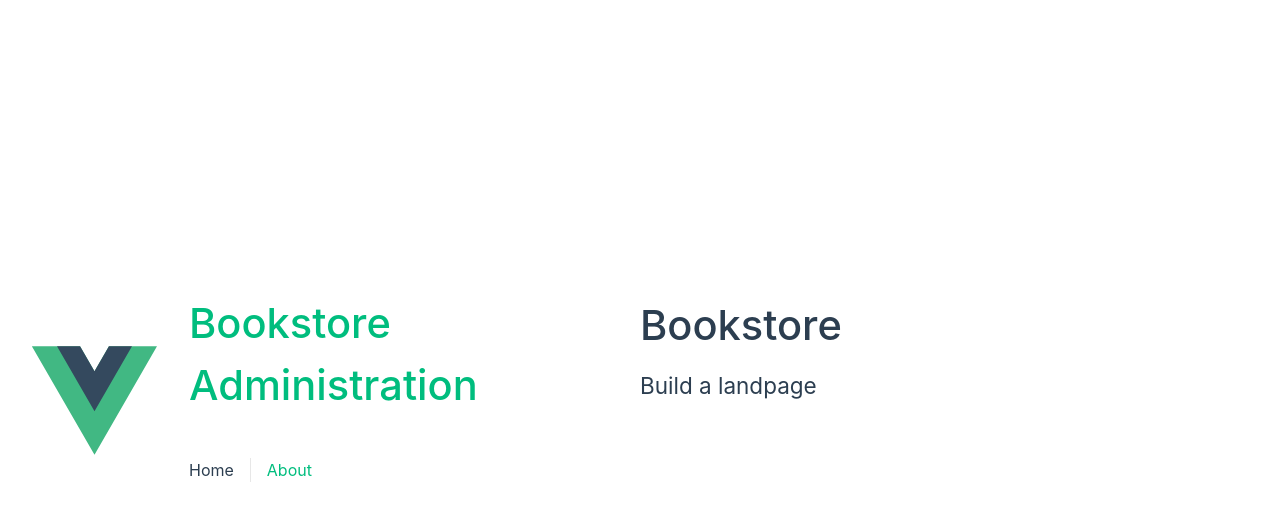
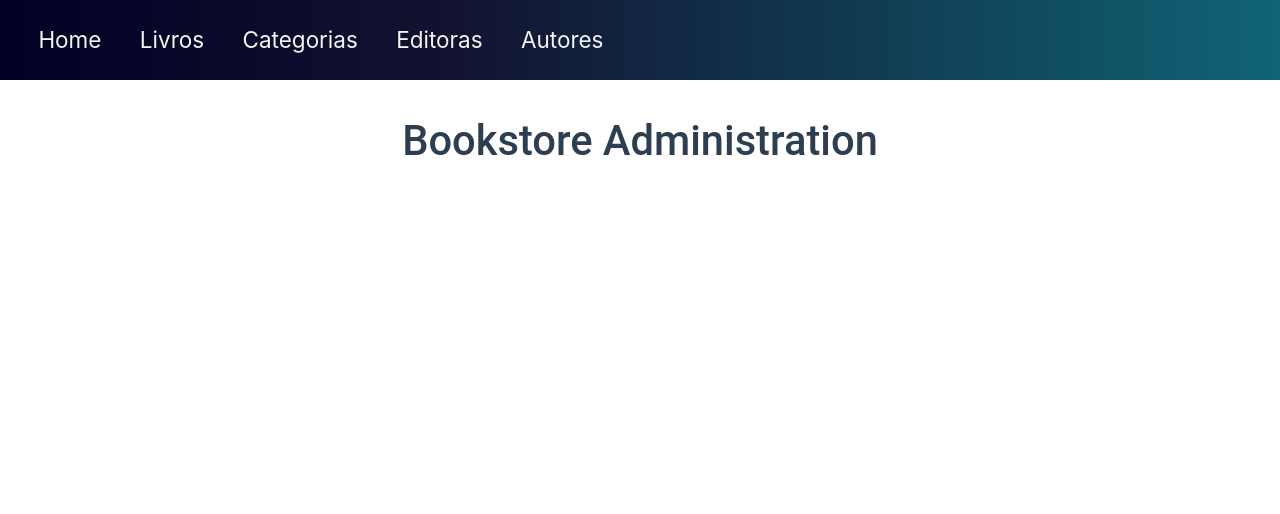
Before and after one commit to joaovtrsantos/vue-bookstore, a Vue app in the folder vue-bookstore-admin/: page / in a window 1280 px wide. Shown: the top 514 px of the page. Built offline with nearby package versions, Linux system fonts and the light colour scheme.

Commit message:
menu creation and access routes

```diff
--- a/vue-bookstore-admin/src/App.vue
+++ b/vue-bookstore-admin/src/App.vue
@@ -4,15 +4,21 @@ import { RouterLink, RouterView } from 'vue-router'
 
 <template>
   <header>
-    <img alt="Vue logo" class="logo" src="@/assets/logo.svg" width="125" height="125" />
-
-    <div class="wrapper">
-      <h1 class="green">Bookstore Administration</h1>
       <nav>
         <RouterLink to="/">Home</RouterLink>
-        <RouterLink to="/about">About</RouterLink>
       </nav>
-    </div>
+      <nav>
+        <RouterLink to="/book">Livros</RouterLink>
+      </nav>
+      <nav>
+        <RouterLink to="/category">Categorias</RouterLink>
+      </nav>
+      <nav>
+        <RouterLink to="/publisher">Editoras</RouterLink>
+      </nav>
+      <nav>
+        <RouterLink to="/author">Autores</RouterLink>
+      </nav>
   </header>
   <RouterView />
 
@@ -22,102 +28,24 @@ import { RouterLink, RouterView } from 'vue-router'
 @import '@/assets/base.css';
 
 #app {
-  max-width: 1280px;
-  margin: 0 auto;
-  padding: 2rem;
-
-  font-weight: normal;
+  height: 100vh;
 }
 
 header {
-  line-height: 1.5;
-  max-height: 100vh;
-}
-
-.logo {
-  display: block;
-  margin: 0 auto 2rem;
-}
-
-a,
-.green {
-  text-decoration: none;
-  color: hsla(160, 100%, 37%, 1);
-  transition: 0.4s;
-}
-
-@media (hover: hover) {
-  a:hover {
-    background-color: hsla(160, 100%, 37%, 0.2);
-  }
+  height: 10%;
+  background: rgb(2,0,36);
+  background: linear-gradient(90deg, rgba(2,0,36,1) 0%, rgba(18,18,48,1) 35%, rgba(16,100,117,1) 100%);
+  color: whitesmoke;
+  font-size: 1.5em;
+  display: flex;
+  align-items: center;
 }
 
 nav {
-  width: 100%;
-  font-size: 12px;
-  text-align: center;
-  margin-top: 2rem;
+  margin-left: 3%;
 }
 
-nav a.router-link-exact-active {
-  color: var(--color-text);
+a:hover {
+  color: rgba(16,100,117,1);
 }
-
-nav a.router-link-exact-active:hover {
-  background-color: transparent;
-}
-
-nav a {
-  display: inline-block;
-  padding: 0 1rem;
-  border-left: 1px solid var(--color-border);
-}
-
-nav a:first-of-type {
-  border: 0;
-}
-
-@media (min-width: 1024px) {
-  body {
-    display: flex;
-    place-items: center;
-  }
-
-  #app {
-    display: grid;
-    grid-template-columns: 1fr 1fr;
-    padding: 0 2rem;
-  }
-
-  header {
-    display: flex;
-    place-items: center;
-    padding-right: calc(var(--section-gap) / 2);
-  }
-
-  header .wrapper {
-    display: flex;
-    place-items: flex-start;
-    flex-wrap: wrap;
-  }
-
-  .logo {
-    margin: 0 2rem 0 0;
-  }
-
-  nav {
-    text-align: left;
-    margin-left: -1rem;
-    font-size: 1rem;
-
-    padding: 1rem 0;
-    margin-top: 1rem;
-  }
-}
-
-  h1 {
-    font-weight: 500;
-    font-size: 2.6rem;
-    top: -10px;
-  }
 </style>
--- a/vue-bookstore-admin/src/assets/base.css
+++ b/vue-bookstore-admin/src/assets/base.css
@@ -72,3 +72,16 @@ body {
   -webkit-font-smoothing: antialiased;
   -moz-osx-font-smoothing: grayscale;
 }
+
+a {
+  color: whitesmoke;
+  text-decoration: none;
+}
+
+/*import da fonte Roboto na linha 2 do presente arquivo*/
+main {
+  font-family: 'Roboto', sans-serif;
+  height: 100%;
+  width: 100%;
+  margin: 0;
+}
--- a/vue-bookstore-admin/src/router/index.js
+++ b/vue-bookstore-admin/src/router/index.js
@@ -12,10 +12,27 @@ const router = createRouter({
     {
       path: '/about',
       name: 'about',
-      // route level code-splitting
-      // this generates a separate chunk (About.[hash].js) for this route
-      // which is lazy-loaded when the route is visited.
       component: () => import('../views/AboutView.vue')
+    },
+    {
+      path: '/category',
+      name: 'category',
+      component: () => import('../views/CategoryView.vue')
+    },
+    {
+      path: '/publisher',
+      name: 'publisher',
+      component: () => import('../views/PublisherView.vue')
+    },
+    {
+      path: '/author',
+      name: 'author',
+      component: () => import('../views/AuthorView.vue')
+    },
+    {
+      path: '/book',
+      name: 'book',
+      component: () => import('../views/BookView.vue')
     }
   ]
 })
--- /dev/null
+++ b/vue-bookstore-admin/src/views/AuthorView.vue
@@ -0,0 +1,15 @@
+<template>
+  <div class="author">
+    <h1>This is an author page</h1>
+  </div>
+</template>
+
+<style>
+@media (min-width: 1024px) {
+  .author {
+    min-height: 100vh;
+    display: flex;
+    align-items: center;
+  }
+}
+</style>
--- /dev/null
+++ b/vue-bookstore-admin/src/views/BookView.vue
@@ -0,0 +1,15 @@
+<template>
+  <div class="book">
+    <h1>This is an book page</h1>
+  </div>
+</template>
+
+<style>
+@media (min-width: 1024px) {
+  .book {
+    min-height: 100vh;
+    display: flex;
+    align-items: center;
+  }
+}
+</style>
--- /dev/null
+++ b/vue-bookstore-admin/src/views/CategoryView.vue
@@ -0,0 +1,15 @@
+<template>
+  <div class="category">
+    <h1>This is an category page</h1>
+  </div>
+</template>
+
+<style>
+@media (min-width: 1024px) {
+  .category {
+    min-height: 100vh;
+    display: flex;
+    align-items: center;
+  }
+}
+</style>
--- a/vue-bookstore-admin/src/views/HomeView.vue
+++ b/vue-bookstore-admin/src/views/HomeView.vue
@@ -1,10 +1,18 @@
 <script setup>
-import TheWelcome from '@/components/TheWelcome.vue'
 </script>
 
 <template>
   <main>
-    <h1>Bookstore</h1>
-    <h2>Build a landpage</h2>
+    <h1>Bookstore Administration</h1>
   </main>
 </template>
+<style>
+
+  h1 {
+      font-weight: 500;
+      font-size: 2.6rem;
+      top: -10px;
+      margin-top: 3%;
+      text-align: center;
+    }
+</style>
--- /dev/null
+++ b/vue-bookstore-admin/src/views/PublisherView.vue
@@ -0,0 +1,15 @@
+<template>
+  <div class="publisher">
+    <h1>This is an publisher page</h1>
+  </div>
+</template>
+
+<style>
+@media (min-width: 1024px) {
+  .publisher {
+    min-height: 100vh;
+    display: flex;
+    align-items: center;
+  }
+}
+</style>
```
